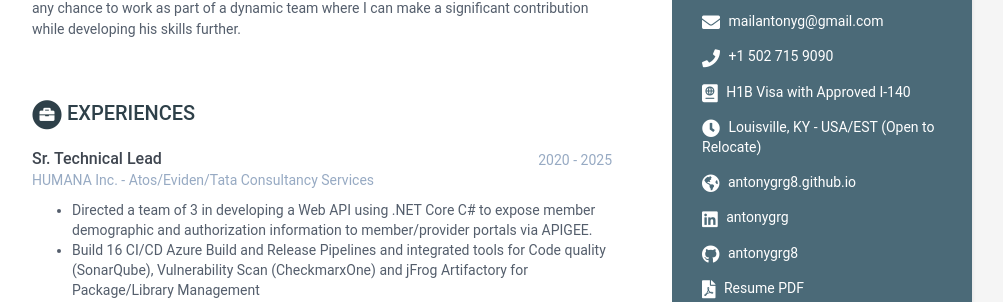
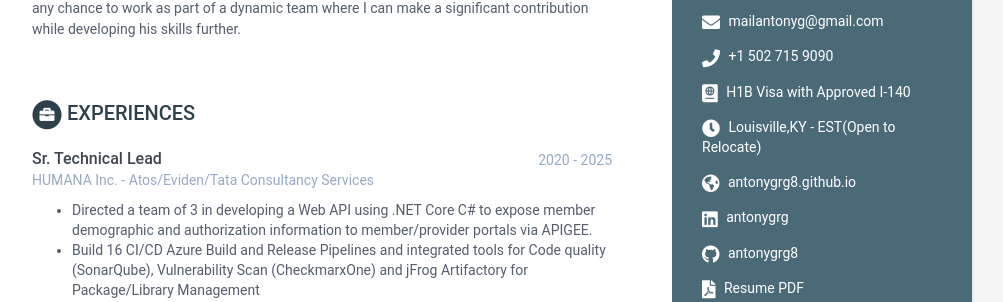
Before and after one commit to antonygrg8/antonygrg8.github.io, a Jekyll site: the page built from index.html, in a window 1280 px wide and 900 px high. Shown: the part 341-643 px from the top of the window, without its empty margins (168-1171 px from the left). Built offline with Jekyll 4.4.1, drawn with Linux system fonts in a browser that asks for light colours.

Commit message:
New Org changes

```diff
--- a/_data/data.yml
+++ b/_data/data.yml
@@ -15,7 +15,7 @@ sidebar:
   # Sidebar links
   email: mailantonyg@gmail.com
   phone: +1 502 715 9090
-  timezone: Louisville, KY - USA/EST (Open to Relocate)
+  timezone: Louisville,KY - EST(Open to Relocate)
   citizenship: H1B Visa with Approved I-140
   website: antonygrg8.github.io #do not add http://
   linkedin: antonygrg
```
